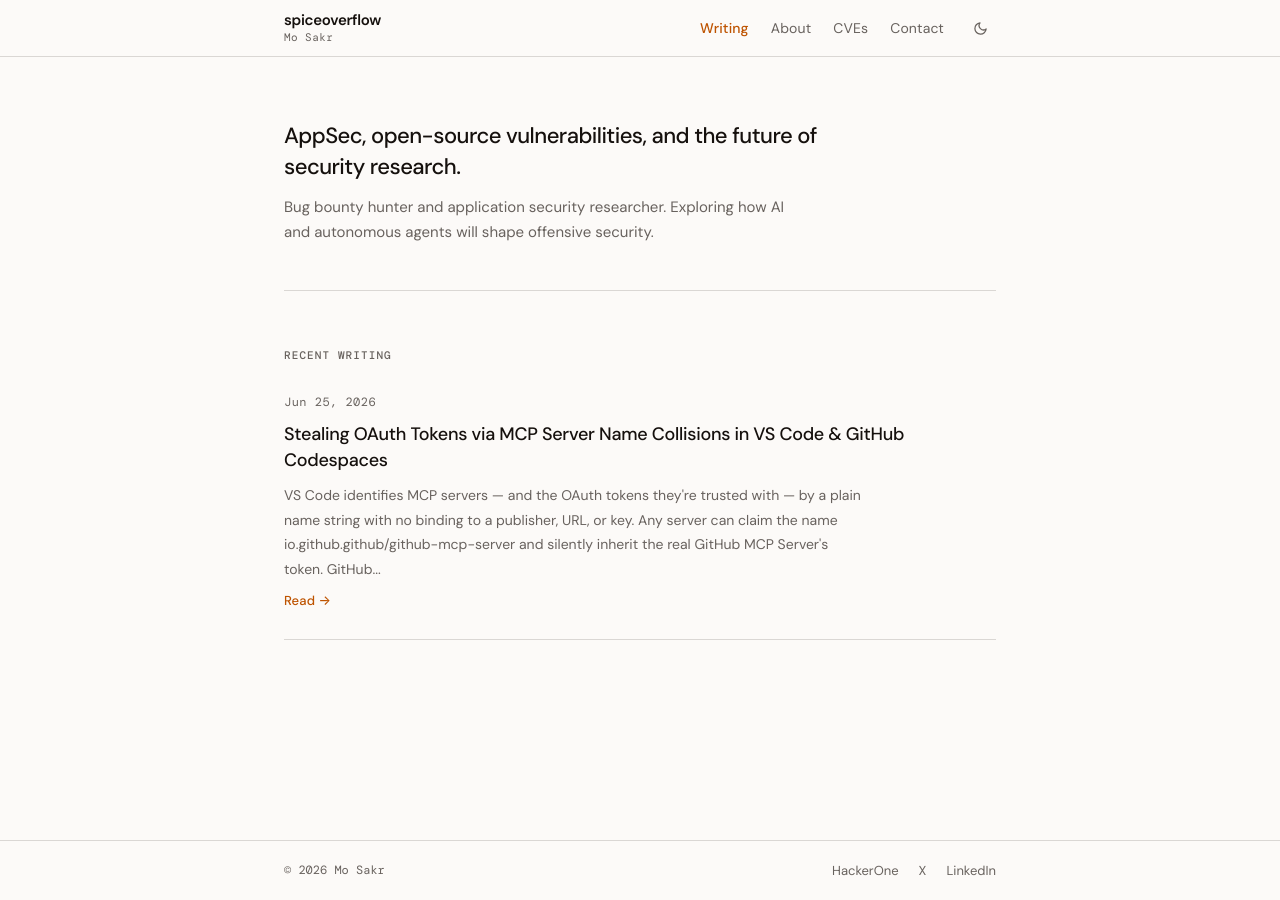
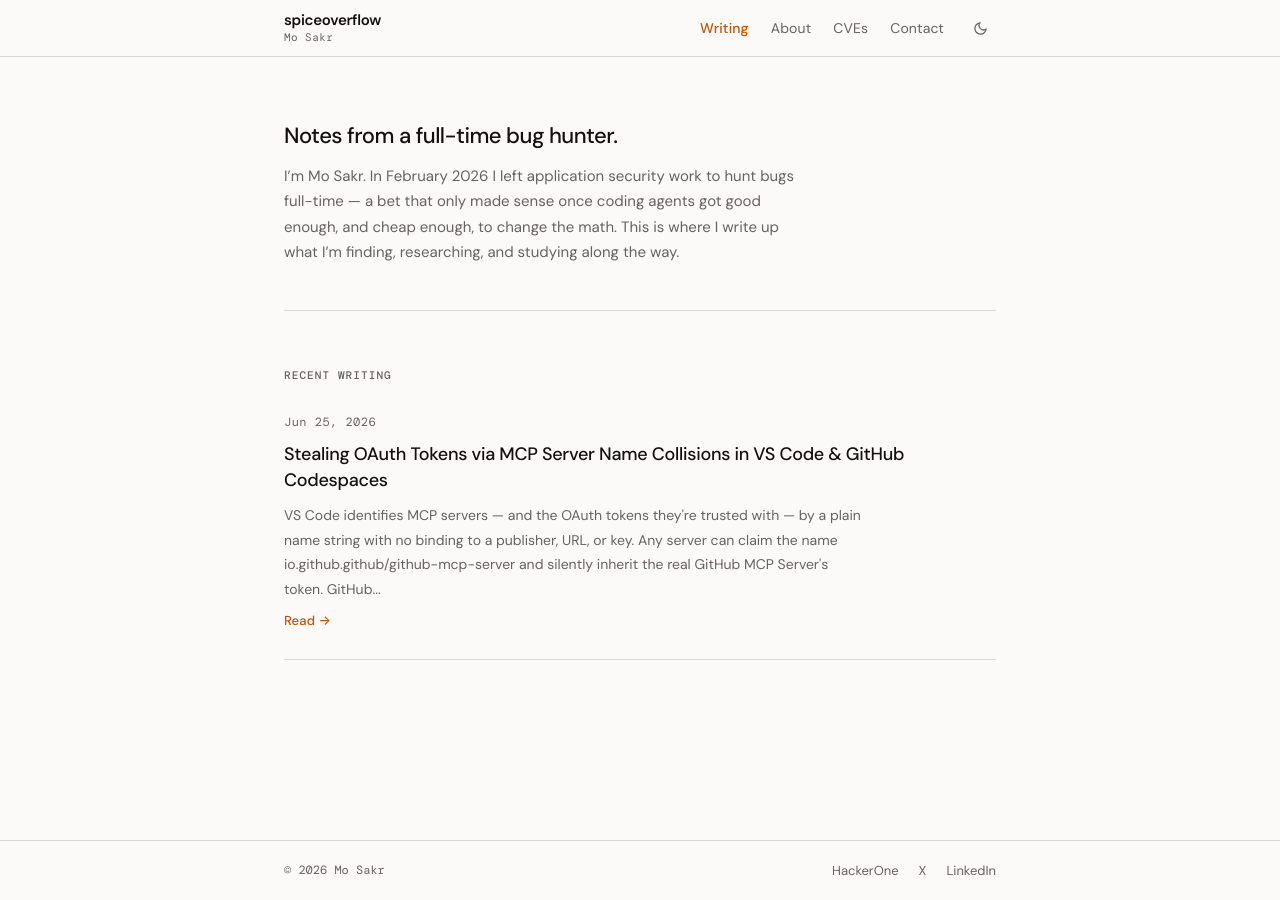
Before and after one commit to spiceoverflow/spiceoverflow.github.io, a Jekyll site: the page built from index.html, in a window 1280 px wide. Built offline with Jekyll 4.4.1, drawn with Linux system fonts in a browser that asks for light colours.

Commit message:
Rewrite home hero to a grounded "bug hunter notebook" framing
Replace the visionary AppSec/future-of-security tagline with a plain
description of the Feb 2026 pivot to full-time bug hunting.

Co-Authored-By: Claude Opus 4.8 <noreply@anthropic.com>

```diff
--- a/index.html
+++ b/index.html
@@ -3,8 +3,8 @@ layout: default
 ---
 
 <div class="home-hero">
-  <h1>AppSec, open-source vulnerabilities, and the future of security research.</h1>
-  <p>Bug bounty hunter and application security researcher. Exploring how AI and autonomous agents will shape offensive security.</p>
+  <h1>Notes from a full-time bug hunter.</h1>
+  <p>I&rsquo;m Mo Sakr. In February 2026 I left application security work to hunt bugs full-time &mdash; a bet that only made sense once coding agents got good enough, and cheap enough, to change the math. This is where I write up what I&rsquo;m finding, researching, and studying along the way.</p>
 </div>
 
 <span class="posts-label">Recent writing</span>
```
